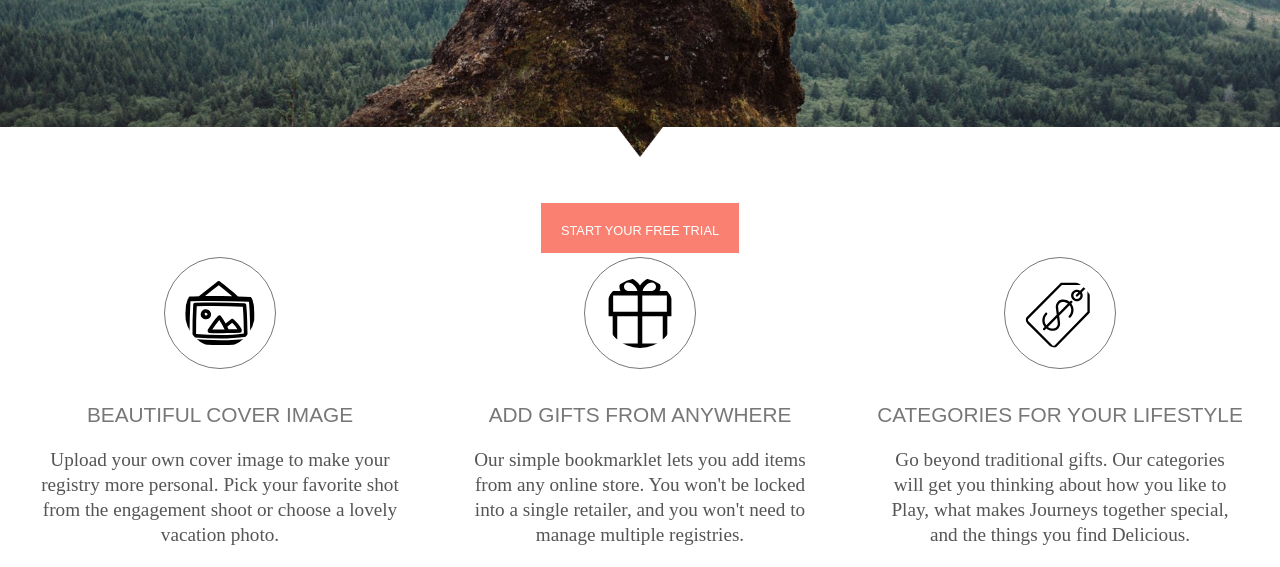
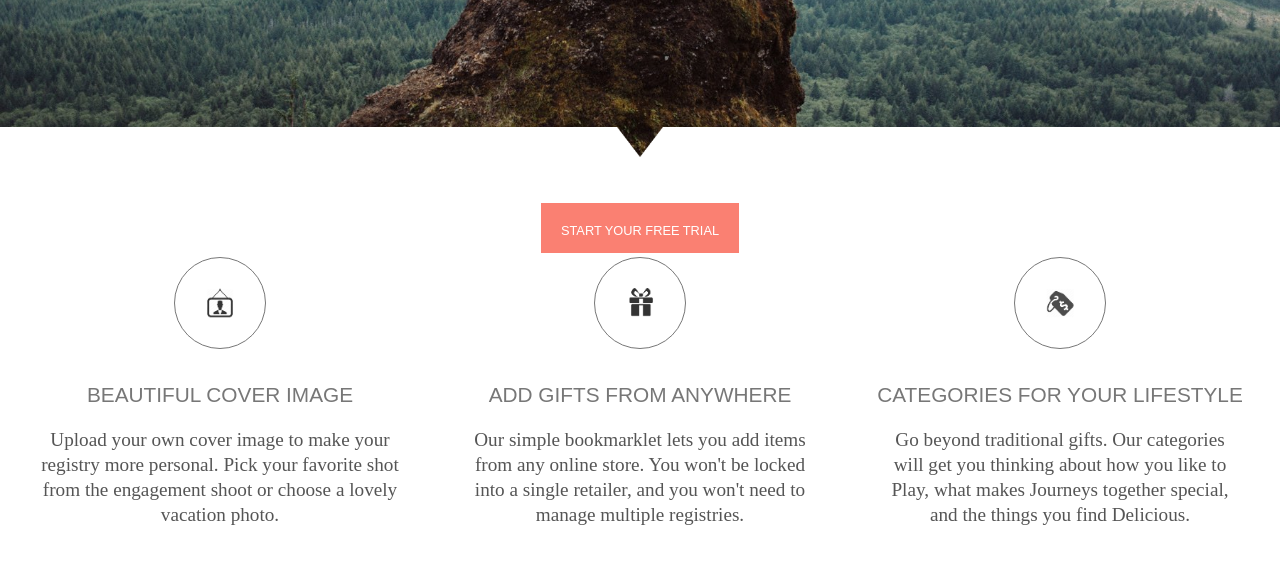
Before and after one commit to vegemouse/landing-page, a plain HTML site: page index.html in a window 1280 px wide. Shown: the part 643-1210 px from the top of the page. Drawn offline with Linux system fonts and the light colour scheme.

Commit message:
replace images with smaller icons

```diff
--- a/css/styles.css
+++ b/css/styles.css
@@ -157,7 +157,7 @@ button {
   border-radius: 100%;
   object-fit: fill;
   box-sizing: content-box;
-  padding: 20px;
+  padding: 10px;
 }
 
 .column h4 {
--- a/index.html
+++ b/index.html
@@ -31,17 +31,17 @@
     </div>
     <div id="section2">
       <div class="column">
-        <img src="img/icon1.svg" alt="frame">
+        <img src="img/frame.png" alt="frame">
         <h4>Beautiful Cover Image</h4>
         <p>Upload your own cover image to make your registry more personal. Pick your favorite shot from the engagement shoot or choose a lovely vacation photo.</p>
       </div>
       <div class="column">
-        <img src="img/icon2.svg" alt="gift">
+        <img src="img/gift.png" alt="gift">
         <h4>Add gifts from anywhere</h4>
         <p>Our simple bookmarklet lets you add items from any online store. You won't be locked into a single retailer, and you won't need to manage multiple registries.</p>
       </div>
       <div class="column">
-        <img src="img/icon3.svg" alt="price tag">
+        <img src="img/price.png" alt="price tag">
         <h4>Categories for your lifestyle</h4>
         <p>Go beyond traditional gifts. Our categories will get you thinking about how you like to Play, what makes Journeys together special, and the things you find Delicious.</p>
       </div>
```
Also changed, not shown: img/frame.png (added), img/gift.png (added), img/price.png (added).
